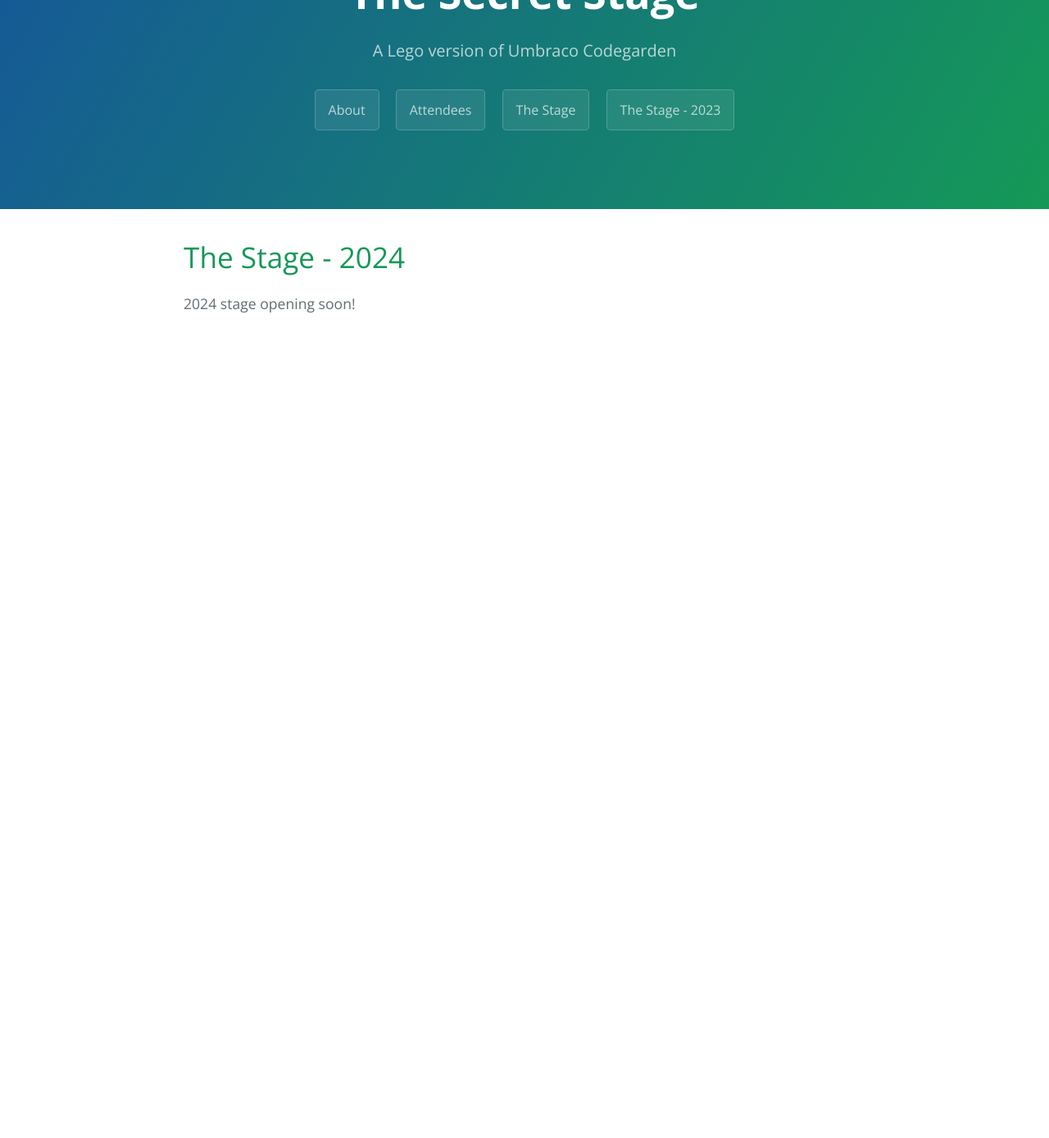
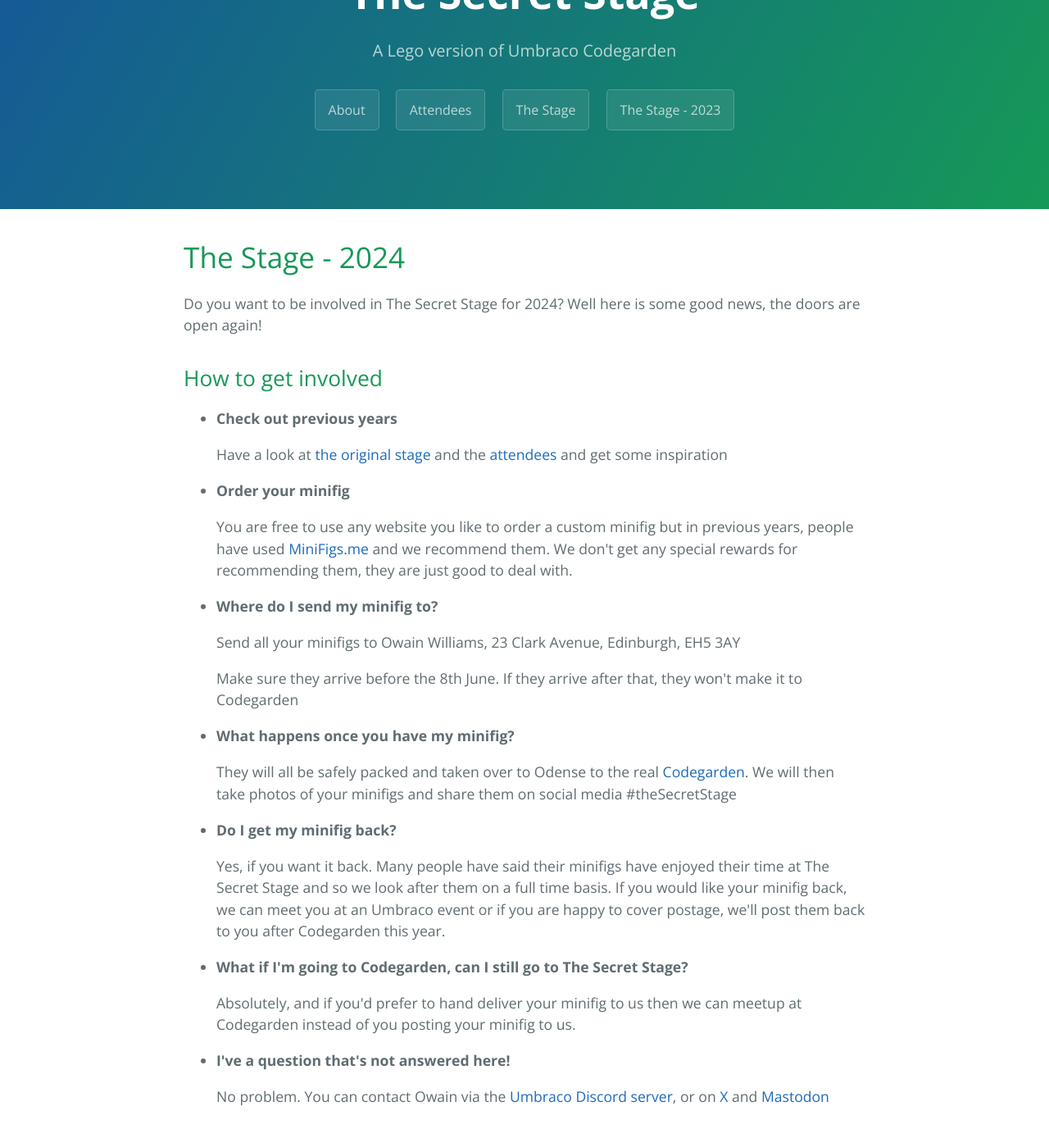
Before and after one commit to OwainWilliams/OwainWilliams.github.io, a Jekyll site: the page built from stage-2024/index.html, in a window 1280 px wide and 1400 px high, scrolled down 128 px. Shown: the top 1388 px of the window at 82% size. Built offline with Jekyll 4.4.1, drawn with Linux system fonts in a browser that asks for light colours; before the commit the page ends 900 px from its top, so only the background shows below that.

Commit message:
Update index.html

```diff
--- a/stage-2024/index.html
+++ b/stage-2024/index.html
@@ -17,7 +17,41 @@
   <section class="main-content">
     <h1 class="post-title">The Stage - 2024</h1>
 <p>
-  2024 stage opening soon!
+  Do you want to be involved in The Secret Stage for 2024? Well here is some good news, the doors are open again!
+    </p>
+    <p>
+      <h2>How to get involved</h2>
+      <ul>
+        <li>
+          <strong>Check out previous years</strong>
+          <p>Have a look at <a href="/stage/">the original stage</a> and the <a href="/attendees/">attendees</a> and get some inspiration</p>
+        </li>
+        <li>
+          <strong>Order your minifig</strong>
+          <p>You are free to use any website you like to order a custom minifig but in previous years, people have used <a href="https://minifigs.me">MiniFigs.me</a> and we recommend them. We don't get any special rewards for recommending them, they are just good to deal with.</p>
+        </li>
+        <li>
+          <strong>Where do I send my minifig to?</strong>
+          <p>Send all your minifigs to Owain Williams, 23 Clark Avenue, Edinburgh, EH5 3AY</p>
+          <p>Make sure they arrive before the 8th June. If they arrive after that, they won't make it to Codegarden</p>
+        </li>
+        <li>
+          <strong>What happens once you have my minifig?</strong>
+          <p>They will all be safely packed and taken over to Odense to the real <a href="https://codegarden.umbraco.com/">Codegarden</a>. We will then take photos of your minifigs and share them on social media #theSecretStage</p>
+        </li>
+        <li>
+          <strong>Do I get my minifig back?</strong>
+          <p>Yes, if you want it back. Many people have said their minifigs have enjoyed their time at The Secret Stage and so we look after them on a full time basis. If you would like your minifig back, we can meet you at an Umbraco event or if you are happy to cover postage, we'll post them back to you after Codegarden this year.</p>
+        </li>
+        <li>
+          <strong>What if I'm going to Codegarden, can I still go to The Secret Stage?</strong>
+          <p>Absolutely, and if you'd prefer to hand deliver your minifig to us then we can meetup at Codegarden instead of you posting your minifig to us.</p>
+        </li>
+        <li>
+          <strong>I've a question that's not answered here!</strong>
+          <p>No problem. You can contact Owain via the <a href="https://discord.gg/umbraco">Umbraco Discord server</a>, or on <a href="https://twitter.com/owaincodes">X</a> and <a href="https://umbracocommunity.social/@owaincodes">Mastodon</a></p>
+        </li>
+      </ul>
     </p>
     {% assign orderedPosts = site.posts | sort: 'order' %}
       {% for post in orderedPosts reversed %}
```
